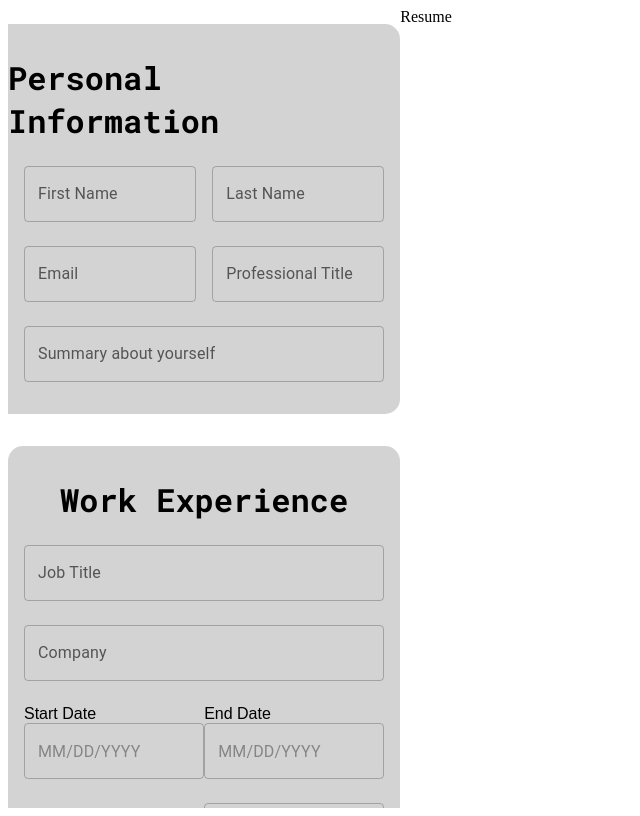
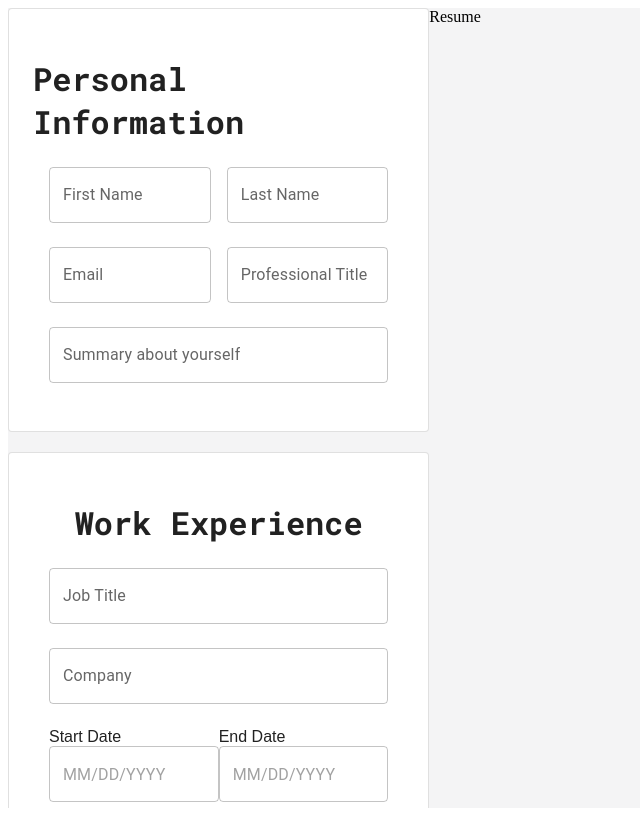
Before and after one commit to tristenCodes/Resume-Builder, a React (Vite) app: page / in a window 1280 px wide. Shown: the whole page, without its empty margins (0-640 px from the left). Built offline with nearby package versions, Linux system fonts and the light colour scheme; a web font is replaced by a local one.

Commit message:
more UI improvements

```diff
--- a/src/components/editor/EducationInfoForm.jsx
+++ b/src/components/editor/EducationInfoForm.jsx
@@ -1,10 +1,9 @@
-import { Grid, TextField, Button } from '@mui/material';
+import { Grid, TextField, Button, Paper } from '@mui/material';
 import { DatePicker } from '@mui/x-date-pickers';
 
 export default function EducationInfoForm() {
   return (
-    // <div className="input--education">
-    <>
+    <Paper elevation={0} sx={{ paddingInline: '40px', backgroundColor: '#e5e7eb'}} variant='outlined'>
       <Grid container rowGap={3} className="inputcard inputcard__education">
         <h1 className="inputcard__title">Education</h1>
         <Grid item xs={12}>
@@ -28,6 +27,6 @@ export default function EducationInfoForm() {
           </Button>
         </Grid>
       </Grid>
-    </>
+    </Paper>
   );
 }
--- a/src/components/editor/ExperienceInfoForm.jsx
+++ b/src/components/editor/ExperienceInfoForm.jsx
@@ -4,6 +4,7 @@ import {
   Button,
   FormControlLabel,
   Grid,
+  Paper,
 } from '@mui/material';
 import { useState } from 'react';
 import { DatePicker } from '@mui/x-date-pickers';
@@ -67,9 +68,9 @@ export default function ExperienceInfoForm() {
   }
 
   return (
-    <>
+    <Paper elevation={0} sx={{paddingInline: '40px'}} variant='outlined'>
       <Grid container rowGap={3} className="inputcard inputcard__experience">
-      <h1 className="inputcard__title">Work Experience</h1>
+        <h1 className="inputcard__title">Work Experience</h1>
         <Grid item xs={12}>
           <TextField fullWidth label="Job Title" />
         </Grid>
@@ -87,6 +88,6 @@ export default function ExperienceInfoForm() {
           </Button>
         </Grid>
       </Grid>
-    </>
+    </Paper>
   );
 }
--- a/src/components/editor/PersonalInfoForm.jsx
+++ b/src/components/editor/PersonalInfoForm.jsx
@@ -1,9 +1,14 @@
-import { Grid, TextField } from '@mui/material';
+import { Grid, TextField, Paper } from '@mui/material';
 
 export default function PersonalInfoForm() {
   return (
-    <>
-      <Grid container rowGap={3} columnSpacing={2} className="inputcard inputcard__personal">
+    <Paper elevation={0} sx={{ paddingInline: '40px' }} variant='outlined'>
+      <Grid
+        container
+        rowGap={3}
+        columnSpacing={2}
+        className="inputcard inputcard__personal"
+      >
         <h1 className="inputcard__title">Personal Information</h1>
         <Grid item xs={6}>
           <TextField fullWidth label="First Name" />
@@ -26,6 +31,6 @@ export default function PersonalInfoForm() {
           />
         </Grid>
       </Grid>
-    </>
+    </Paper>
   );
 }
--- a/src/styles/input-forms.less
+++ b/src/styles/input-forms.less
@@ -7,22 +7,21 @@
     flex-basis: 100%;
     display: flex;
     flex-direction: column;
+    background-color: #f4f4f5;
   }
 
 
   > .input--forms {
-    flex-basis: 45%;
+    flex-basis: 50%;
     overflow-y: scroll;
+    gap: 20px;
   }
 }
 
 .inputcard {
-  background: lightgrey;
   box-sizing: border-box;
-  border-radius: 15px;
   margin-block: 1rem;
   padding-block: 2rem;
-  padding-inline: 1rem;
 }
 
 h1.inputcard__title {
```
Also changed, not shown: 1 other file (tests, documents, lock files or other folders).
